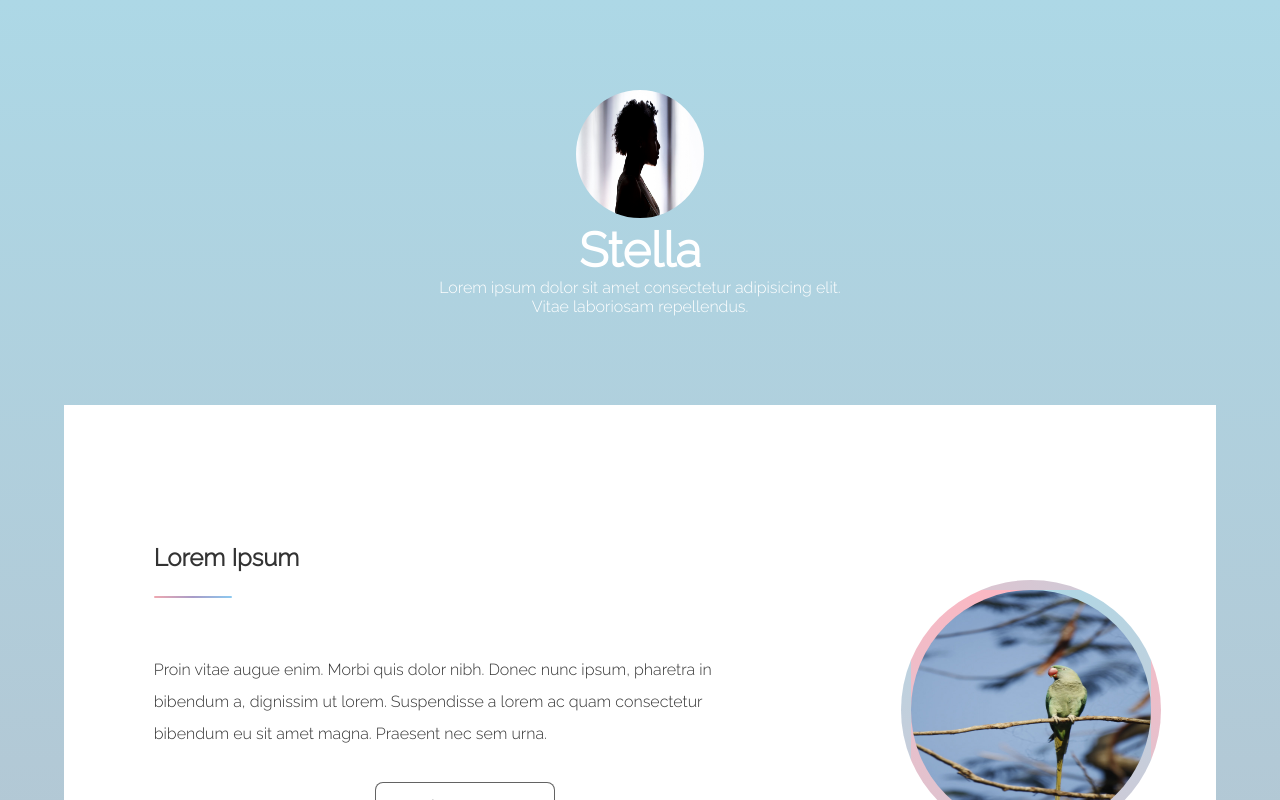
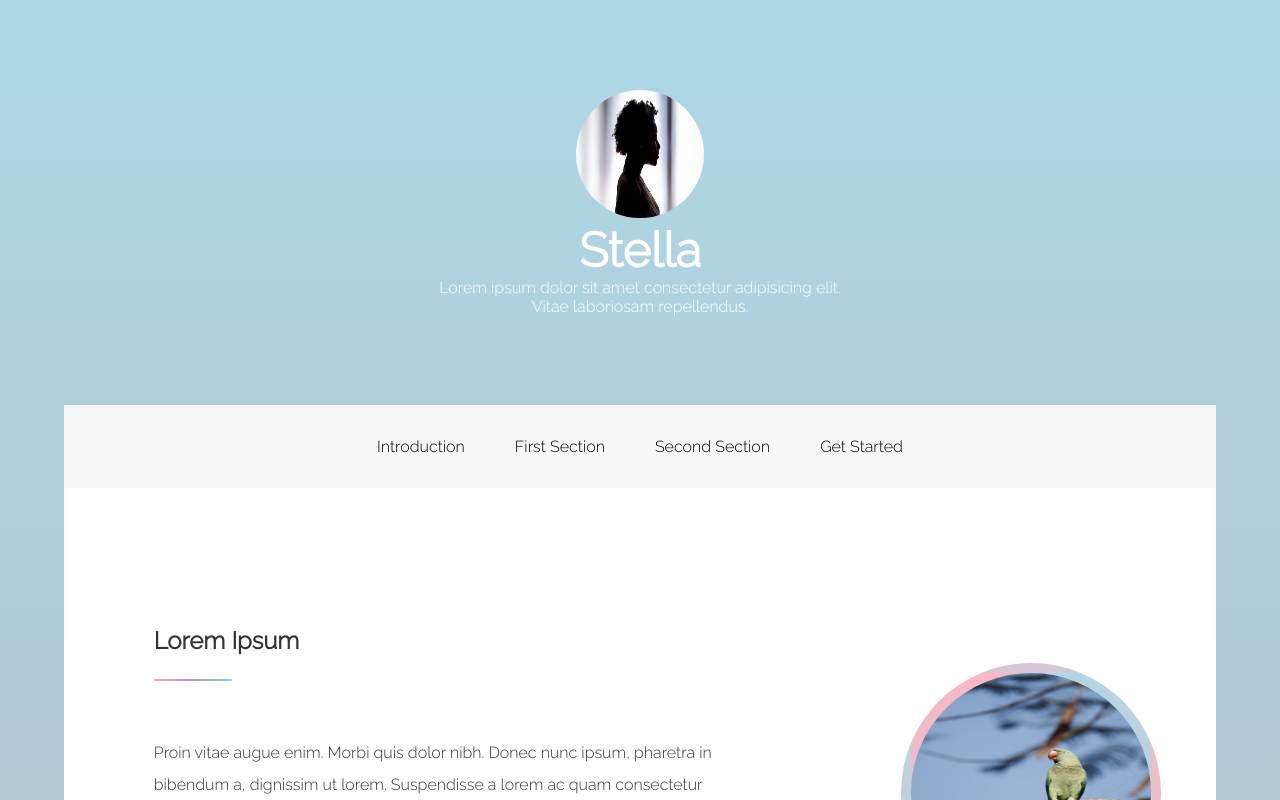
Before and after one commit to TomasAgustinDuro/Emma, an Angular app: page / in a window 1280 px wide. Shown: the top 800 px of the page. Built offline with nearby package versions, Linux system fonts and the light colour scheme.

Commit message:
creación estetica de navbar, falta linkearlo

```diff
--- a/src/app/app.module.ts
+++ b/src/app/app.module.ts
@@ -5,12 +5,14 @@ import { AppRoutingModule } from './app-routing.module';
 import { AppComponent } from './app.component';
 import { HeaderFooterComponent } from './header-footer/header-footer.component';
 import { ContenidoComponent } from './contenido/contenido.component';
+import { NavBarComponent } from './nav-bar/nav-bar.component';
 
 @NgModule({
   declarations: [
     AppComponent,
     HeaderFooterComponent,
-    ContenidoComponent
+    ContenidoComponent,
+    NavBarComponent
   ],
   imports: [
     BrowserModule,
--- a/src/app/header-footer/header-footer.component.html
+++ b/src/app/header-footer/header-footer.component.html
@@ -8,6 +8,8 @@
       Vitae laboriosam repellendus.
     </p>
   </header>
+
+  <app-nav-bar></app-nav-bar>
 
   <app-contenido></app-contenido>
 
--- /dev/null
+++ b/src/app/nav-bar/nav-bar.component.css
@@ -0,0 +1,25 @@
+nav {
+  background-color: #f7f7f7;
+  color: black;
+  margin: auto;
+  width: 90%;
+}
+
+ul {
+  display: flex;
+  flex-direction: row;
+  padding: 1.4em;
+  margin: auto;
+  width: 50%;
+}
+
+li {
+  margin: auto;
+  padding: 0.6em;
+  cursor: pointer;
+}
+
+li:hover {
+  background-color: #f1f1f1;
+  border-radius: 0.5em;
+}
--- /dev/null
+++ b/src/app/nav-bar/nav-bar.component.html
@@ -0,0 +1,8 @@
+<nav>
+  <ul>
+    <li><a href="">Introduction</a></li>
+    <li><a href="">First Section</a></li>
+    <li><a href="">Second Section</a></li>
+    <li><a href="">Get Started</a></li>
+  </ul>
+</nav>
--- a/src/styles.css
+++ b/src/styles.css
@@ -4,6 +4,10 @@
   text-decoration: none;
   margin: 0;
   padding: 0;
+}
+
+a {
+  color: inherit;
 }
 
 html {
```
Also changed, not shown: src/app/nav-bar/nav-bar.component.ts (added, +10 -0 lines), 1 other file (tests, documents, lock files or other folders).
